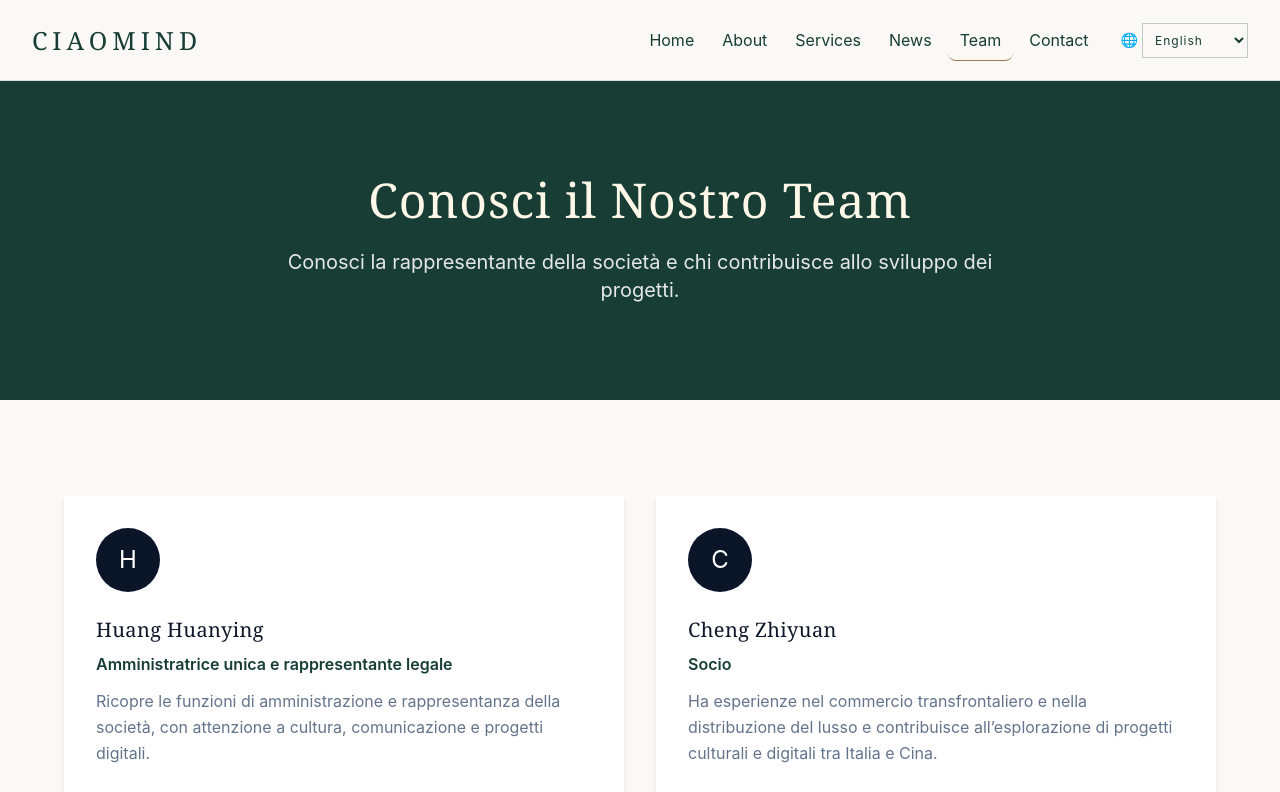
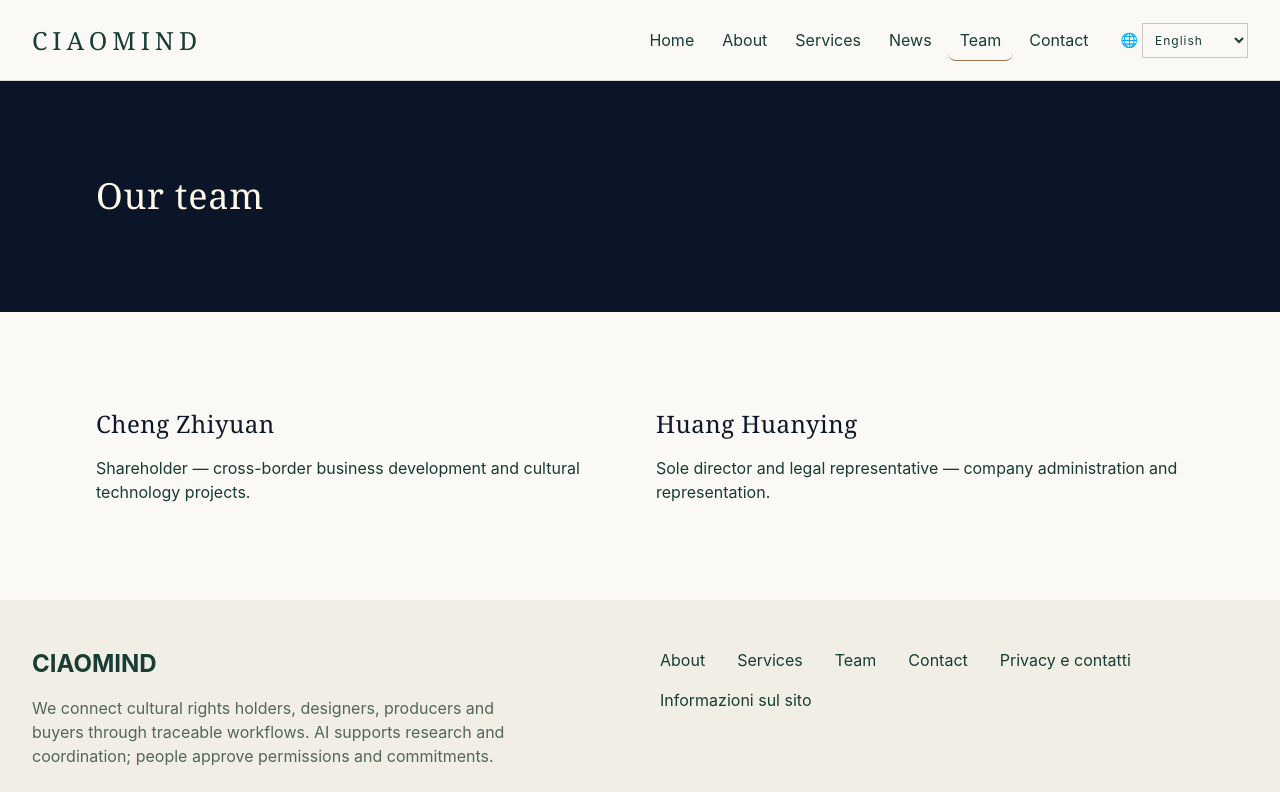
Before and after one commit to utopia013-droid/ciaomind-website, a Next.js app: page /en/team/ in a window 1280 px wide. Shown: the top 792 px of the page. Built offline with nearby package versions, Linux system fonts and the light colour scheme.

Commit message:
Localize team inner page for six additional languages

```diff
--- a/app/[lang]/team/page.tsx
+++ b/app/[lang]/team/page.tsx
@@ -1,3 +1,4 @@
+import { innerPageLocales } from '@/data/inner-page-locales';
 import { useTranslations } from 'next-intl';
 import TeamMember from '@/components/TeamMember';
 import { team } from '@/data/team';
@@ -5,6 +6,8 @@ import { team } from '@/data/team';
 export default function TeamPage({ params: { lang } }: { params: { lang: string } }) {
   const t = useTranslations();
 
+  const c = innerPageLocales[lang as keyof typeof innerPageLocales]?.team;
+  if(c) return <><section className="section bg-primary-navy text-white"><div className="container-modern"><h1 className="text-4xl text-white">{c[0]}</h1></div></section><section className="section bg-white"><div className="container-modern grid md:grid-cols-2 gap-8">{[1,3].map(i=><article key={i} className="card"><h2 className="text-2xl">{c[i]}</h2><p className="mt-4">{c[i+1]}</p></article>)}</div></section></>;
   return (
     <>
       {/* Hero Section */}
```
